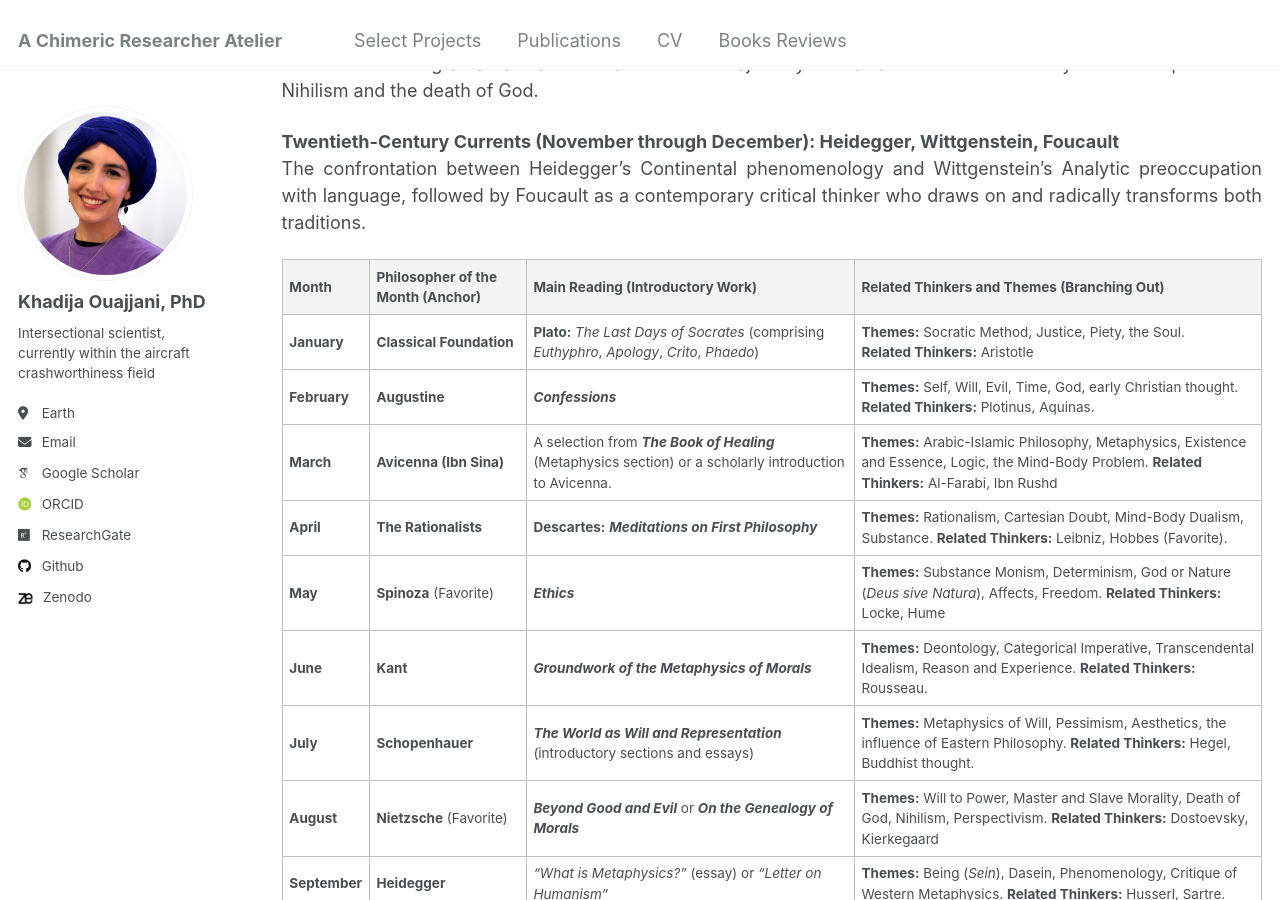
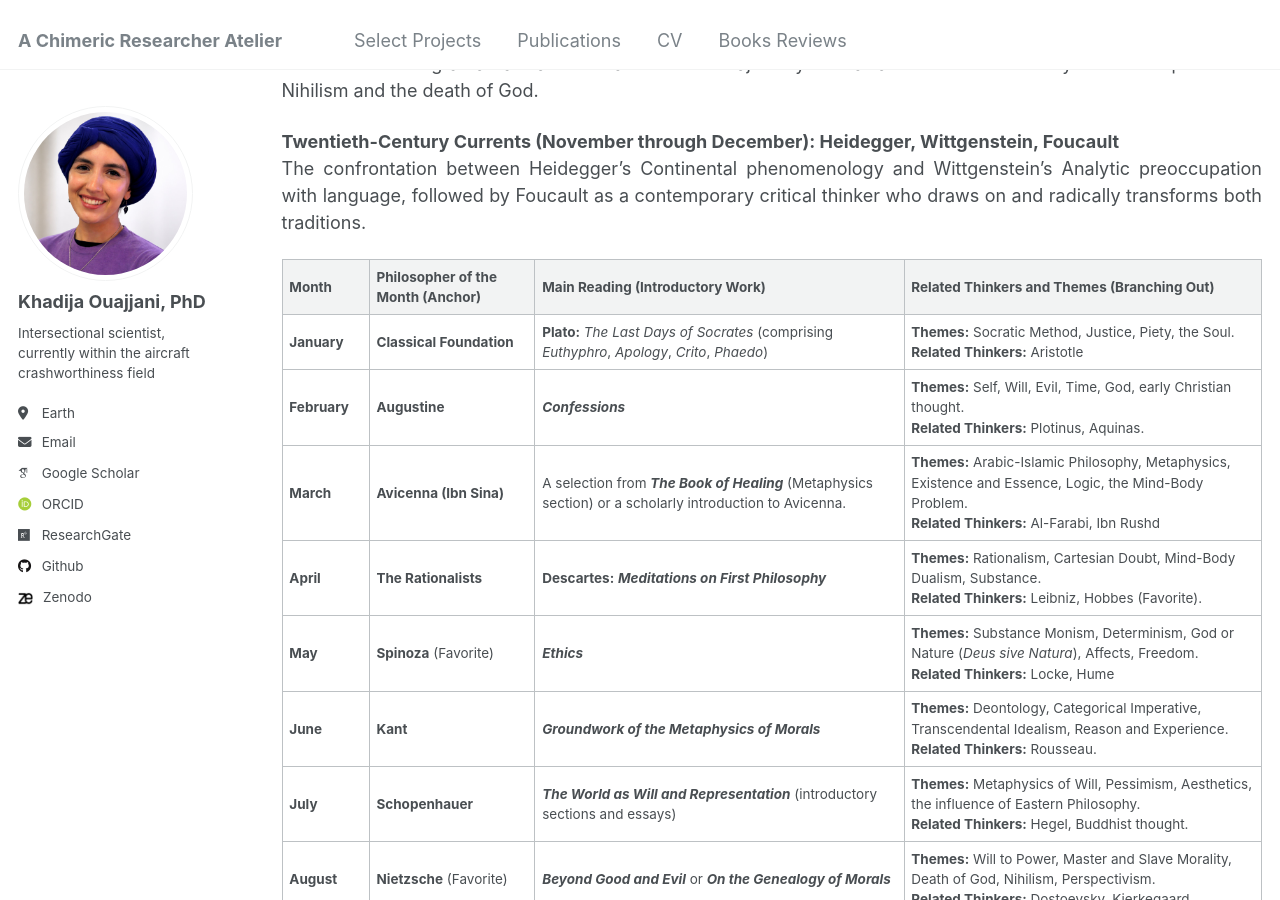
Before and after one commit to drko-curius/drko-curius.github.io, a Jekyll site: the page built from _books/Philosophy-Rereads-2026.md, in a window 1280 px wide and 900 px high, scrolled down 1700 px. Built offline with Jekyll 4.4.1, drawn with Linux system fonts in a browser that asks for light colours; some web fonts are replaced; comment, search, counter and statistics services are not loaded.

Commit message:
Update Philosophy-Rereads-2026.md

```diff
--- a/_books/Philosophy-Rereads-2026.md
+++ b/_books/Philosophy-Rereads-2026.md
@@ -29,14 +29,14 @@ The confrontation between Heidegger's Continental phenomenology and Wittgenstein
 | **Month** | **Philosopher of the Month (Anchor)** | **Main Reading (Introductory Work)** | **Related Thinkers and Themes (Branching Out)** |
 |---|---|---|---|
 | **January** | **Classical Foundation** | **Plato:** *The Last Days of Socrates* (comprising *Euthyphro*, *Apology*, *Crito*, *Phaedo*) | **Themes:** Socratic Method, Justice, Piety, the Soul.<br/> **Related Thinkers:** Aristotle |
-| **February** | **Augustine** | ***Confessions*** | **Themes:** Self, Will, Evil, Time, God, early Christian thought. **Related Thinkers:** Plotinus, Aquinas. |
-| **March** | **Avicenna (Ibn Sina)** | A selection from ***The Book of Healing*** (Metaphysics section) or a scholarly introduction to Avicenna. | **Themes:** Arabic-Islamic Philosophy, Metaphysics, Existence and Essence, Logic, the Mind-Body Problem. **Related Thinkers:** Al-Farabi, Ibn Rushd |
-| **April** | **The Rationalists** | **Descartes:** ***Meditations on First Philosophy*** | **Themes:** Rationalism, Cartesian Doubt, Mind-Body Dualism, Substance. **Related Thinkers:** Leibniz, Hobbes (Favorite). |
-| **May** | **Spinoza** (Favorite) | ***Ethics*** | **Themes:** Substance Monism, Determinism, God or Nature (*Deus sive Natura*), Affects, Freedom. **Related Thinkers:** Locke, Hume |
-| **June** | **Kant** | ***Groundwork of the Metaphysics of Morals*** | **Themes:** Deontology, Categorical Imperative, Transcendental Idealism, Reason and Experience. **Related Thinkers:** Rousseau. |
-| **July** | **Schopenhauer** | ***The World as Will and Representation*** (introductory sections and essays) | **Themes:** Metaphysics of Will, Pessimism, Aesthetics, the influence of Eastern Philosophy. **Related Thinkers:** Hegel, Buddhist thought. |
-| **August** | **Nietzsche** (Favorite) | ***Beyond Good and Evil*** or ***On the Genealogy of Morals*** | **Themes:** Will to Power, Master and Slave Morality, Death of God, Nihilism, Perspectivism. **Related Thinkers:** Dostoevsky, Kierkegaard |
-| **September** | **Heidegger** | *"What is Metaphysics?"* (essay) or *"Letter on Humanism"* | **Themes:** Being (*Sein*), Dasein, Phenomenology, Critique of Western Metaphysics. **Related Thinkers:** Husserl, Sartre. |
-| **October** | **Camus** (Favorite) | ***The Myth of Sisyphus*** | **Themes:** Absurdism, Revolt, Suicide, Meaning in a meaningless world, Existentialist Literature. **Related Thinkers:** Sartre, Simone de Beauvoir. |
-| **November** | **Wittgenstein** | ***Tractatus Logico-Philosophicus*** (or an introductory work) and/or selections from ***Philosophical Investigations*** | **Themes:** Logic, Language, Meaning, the limits of thought, Early versus Later Wittgenstein. **Related Thinkers:** Russell, the Vienna Circle. |
-| **December** | **Contemporary Review** | **Foucault:** ***Discipline and Punish*** (introduction and selections) or **Arendt:** *The Human Condition* (selections) | **Themes:** Power and Knowledge, Genealogy, Modern and Postmodern Critique, Political Philosophy. **Related Thinkers:** Derrida, Habermas, Marx. |
+| **February** | **Augustine** | ***Confessions*** | **Themes:** Self, Will, Evil, Time, God, early Christian thought.<br/> **Related Thinkers:** Plotinus, Aquinas. |
+| **March** | **Avicenna (Ibn Sina)** | A selection from ***The Book of Healing*** (Metaphysics section) or a scholarly introduction to Avicenna. | **Themes:** Arabic-Islamic Philosophy, Metaphysics, Existence and Essence, Logic, the Mind-Body Problem.<br/> **Related Thinkers:** Al-Farabi, Ibn Rushd |
+| **April** | **The Rationalists** | **Descartes:** ***Meditations on First Philosophy*** | **Themes:** Rationalism, Cartesian Doubt, Mind-Body Dualism, Substance.<br/> **Related Thinkers:** Leibniz, Hobbes (Favorite). |
+| **May** | **Spinoza** (Favorite) | ***Ethics*** | **Themes:** Substance Monism, Determinism, God or Nature (*Deus sive Natura*), Affects, Freedom.<br/> **Related Thinkers:** Locke, Hume |
+| **June** | **Kant** | ***Groundwork of the Metaphysics of Morals*** | **Themes:** Deontology, Categorical Imperative, Transcendental Idealism, Reason and Experience.<br/> **Related Thinkers:** Rousseau. |
+| **July** | **Schopenhauer** | ***The World as Will and Representation*** (introductory sections and essays) | **Themes:** Metaphysics of Will, Pessimism, Aesthetics, the influence of Eastern Philosophy.<br/> **Related Thinkers:** Hegel, Buddhist thought. |
+| **August** | **Nietzsche** (Favorite) | ***Beyond Good and Evil*** or ***On the Genealogy of Morals*** | **Themes:** Will to Power, Master and Slave Morality, Death of God, Nihilism, Perspectivism.<br/> **Related Thinkers:** Dostoevsky, Kierkegaard |
+| **September** | **Heidegger** | *"What is Metaphysics?"* (essay) or *"Letter on Humanism"* | **Themes:** Being (*Sein*), Dasein, Phenomenology, Critique of Western Metaphysics.<br/> **Related Thinkers:** Husserl, Sartre. |
+| **October** | **Camus** (Favorite) | ***The Myth of Sisyphus*** | **Themes:** Absurdism, Revolt, Suicide, Meaning in a meaningless world, Existentialist Literature.<br/> **Related Thinkers:** Sartre, Simone de Beauvoir. |
+| **November** | **Wittgenstein** | ***Tractatus Logico-Philosophicus*** (or an introductory work) and/or selections from ***Philosophical Investigations*** | **Themes:** Logic, Language, Meaning, the limits of thought, Early versus Later Wittgenstein.<br/> **Related Thinkers:** Russell, the Vienna Circle. |
+| **December** | **Contemporary Review** | **Foucault:** ***Discipline and Punish*** (introduction and selections) or **Arendt:** *The Human Condition* (selections) | **Themes:** Power and Knowledge, Genealogy, Modern and Postmodern Critique, Political Philosophy.<br/> **Related Thinkers:** Derrida, Habermas, Marx. |
```
